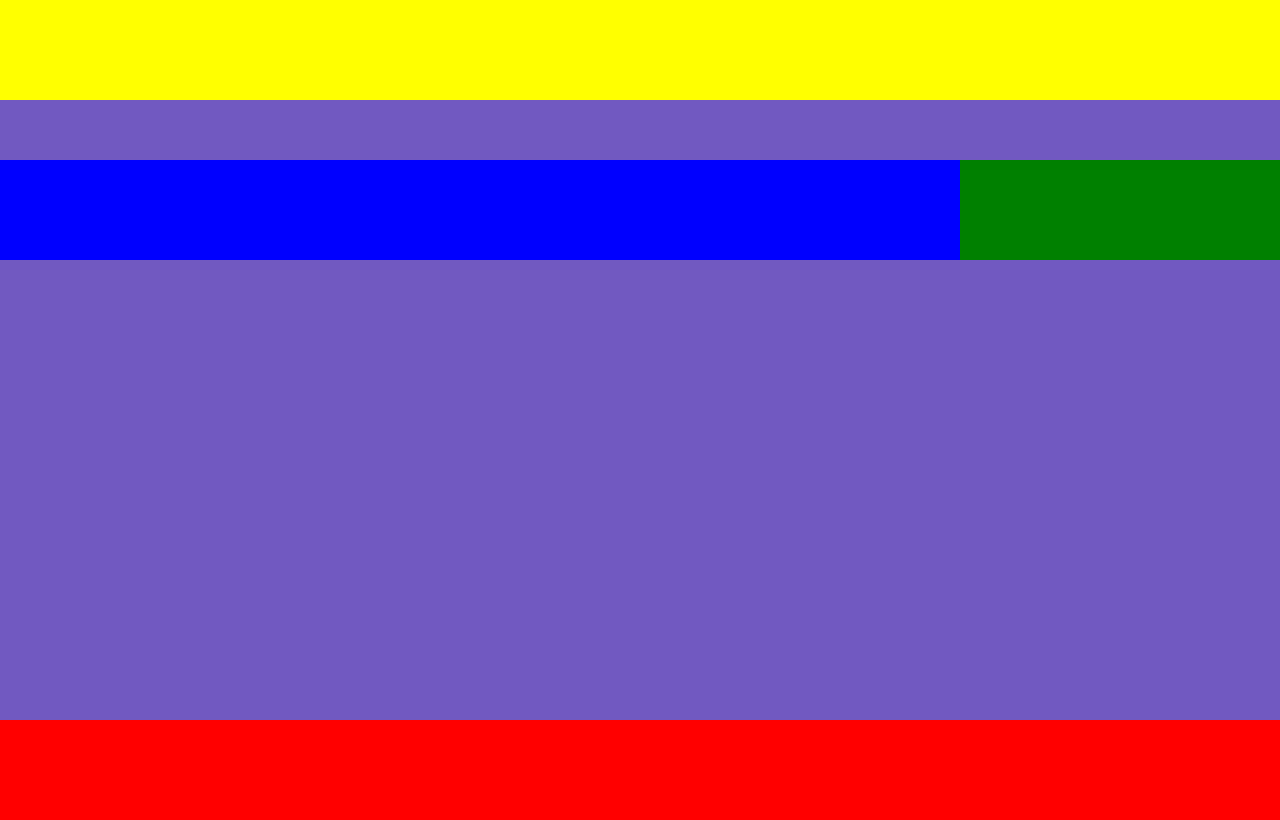
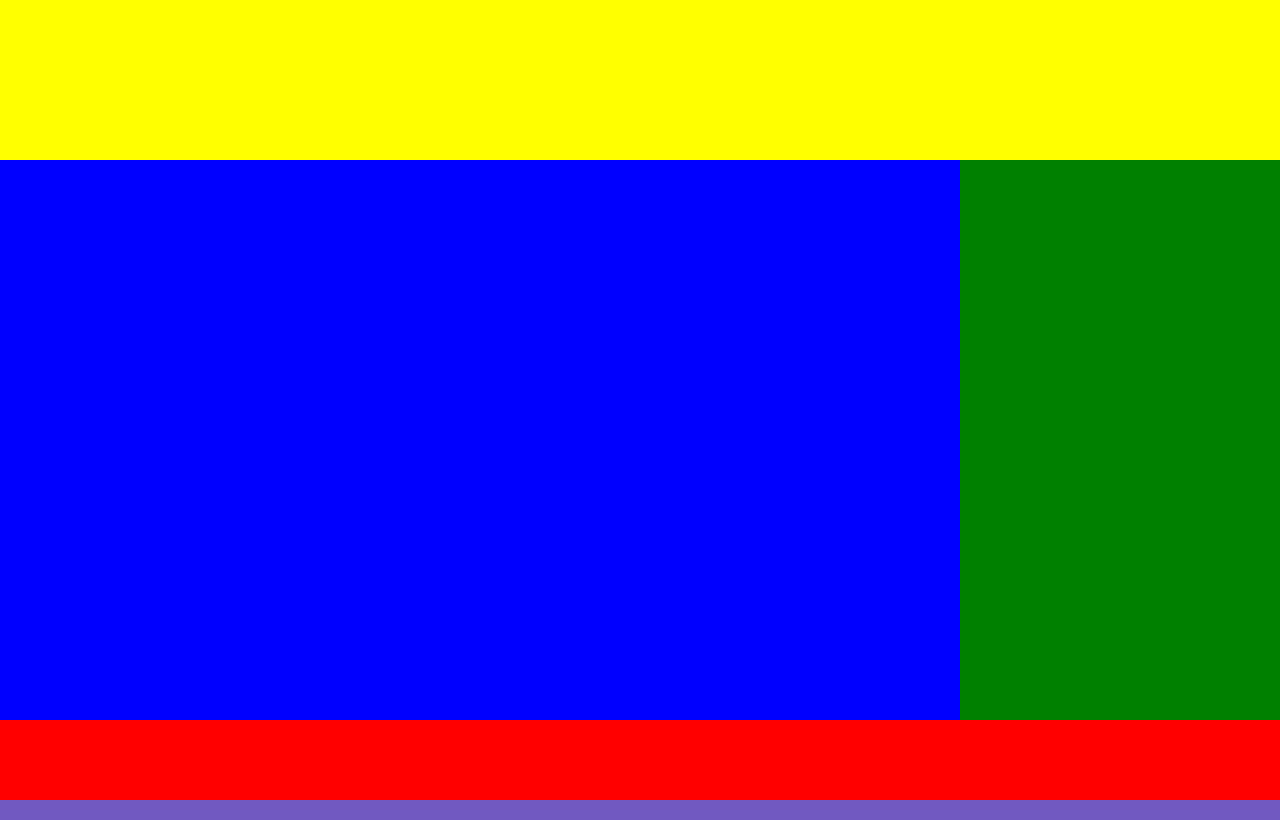
Before and after one commit to diegodoriabitmo/CSS-studies-css-grid, a plain HTML site: page index.html in a window 1280 px wide. Drawn offline with Linux system fonts and the light colour scheme.

Commit message:
Removing unecessary height in body elements

```diff
--- a/main.css
+++ b/main.css
@@ -7,28 +7,24 @@
 
 header {
     background-color: yellow;
-    height: 100px;
     grid-column: 1/3;
 
 }
 
 main {
     background-color: blue;
-    height: 100px;
     grid-column: 1/2;
 
 }
 
 aside {
     background-color: green;
-    height: 100px;
     grid-column: 2/3;
 
 }
 
 footer {
     background-color: red;
-    height: 100px;
     grid-column: 1/3
 }
 
```
